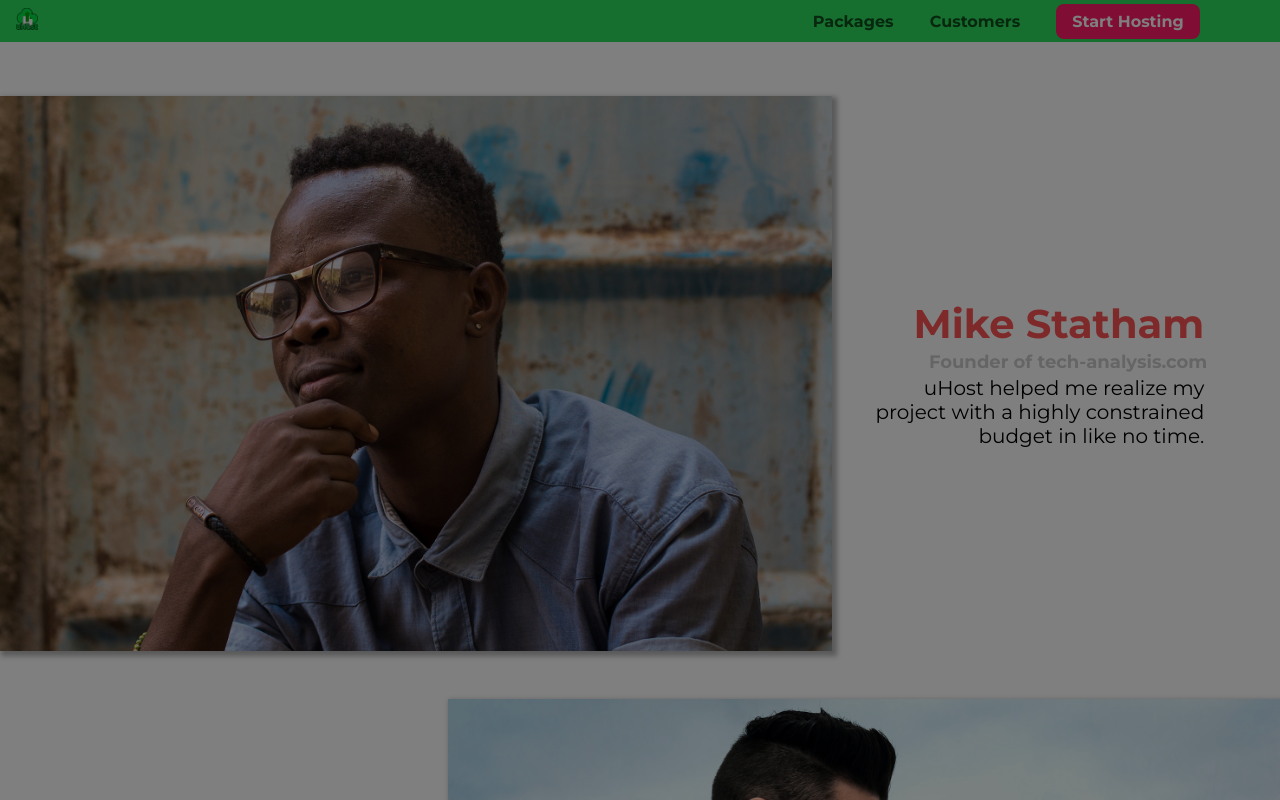
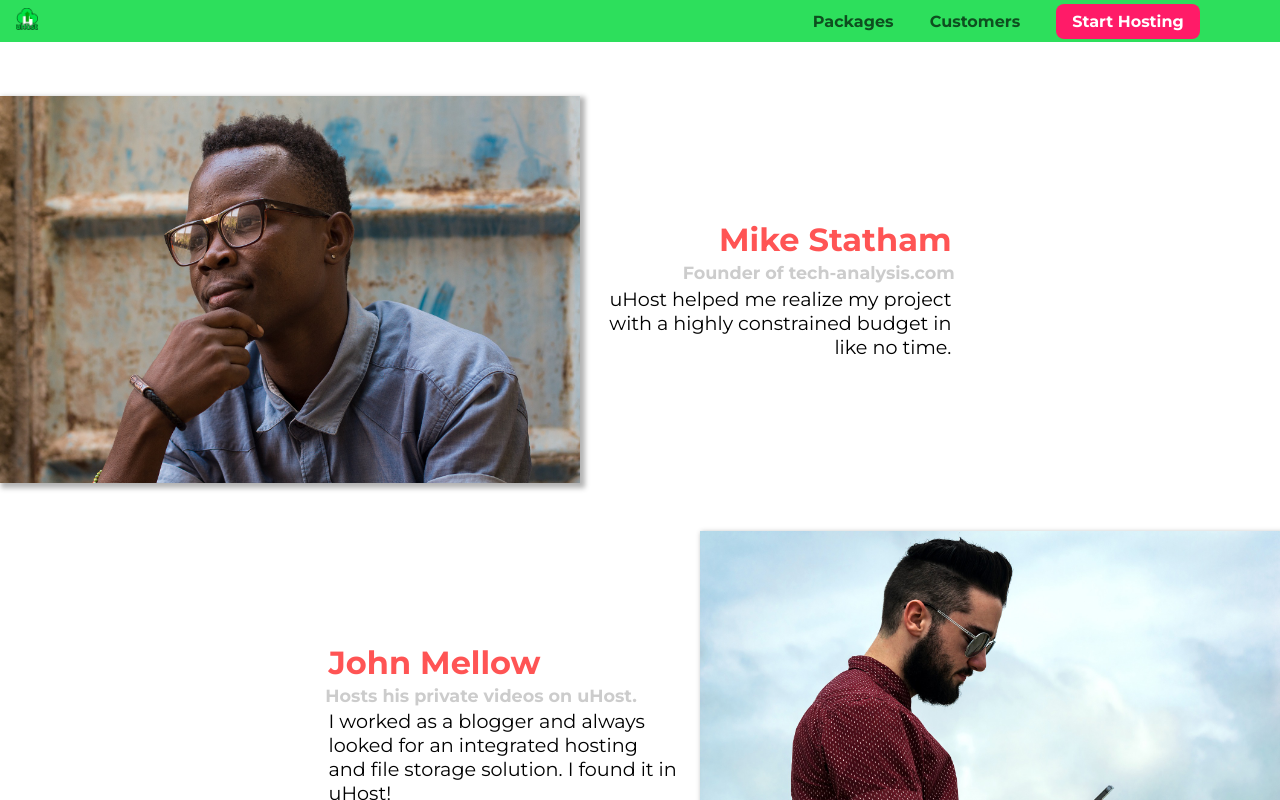
Before and after one commit to luckyrose89/the-css-project, a plain HTML site: page customers/index.html in a window 1280 px wide. Shown: the top 800 px of the page. Drawn offline with Linux system fonts and the light colour scheme.

Commit message:
add font size updates

```diff
--- a/customers/customers.css
+++ b/customers/customers.css
@@ -1,6 +1,6 @@
 .testimonial {
-  font-size: 20px;
-  margin: 48px 0;
+  font-size: 1.2rem;
+  margin: 3rem 0;
 }
 
 .testimonial__list {
@@ -9,11 +9,12 @@
 }
 
 .testimonial:first-of-type {
-  margin-top: 96px;
+  margin-top: 6rem;
 }
 
 .testimonial__image-container {
   width: 65%;
+  max-width: 580px;
   display: inline-block;
   vertical-align: middle;
   box-shadow: 3px 3px 5px 2px rgba(0, 0, 0, 0.3);
@@ -26,7 +27,7 @@
 
 .testimonial__info {
   text-align: right;
-  padding: 14px;
+  padding: 0.9rem;
   display: inline-block;
   vertical-align: middle;
   width: 30%;
@@ -41,13 +42,14 @@
 }
 
 .testimonial__name {
-  margin: 3px;
+  margin: 0.2rem;
+  font-size: 2rem;
   color: #ff5454;
 }
 
 .testimonial__subtitle {
   margin: 0;
-  font-size: 18px;
+  font-size: 1.1rem;
   color: #ccc;
 }
 
@@ -62,5 +64,5 @@
 }
 
 .testimonial__text {
-  margin: 3px;
+  margin: 0.2rem;
 }
--- a/shared.css
+++ b/shared.css
@@ -9,6 +9,7 @@ body {
 
 .backdrop {
   position: fixed;
+  display: none;
   top: 0;
   left: 0;
   z-index: 100;
```
Also changed, not shown: index.html (+1 -0 lines), packages/index.html (+1 -0 lines).
